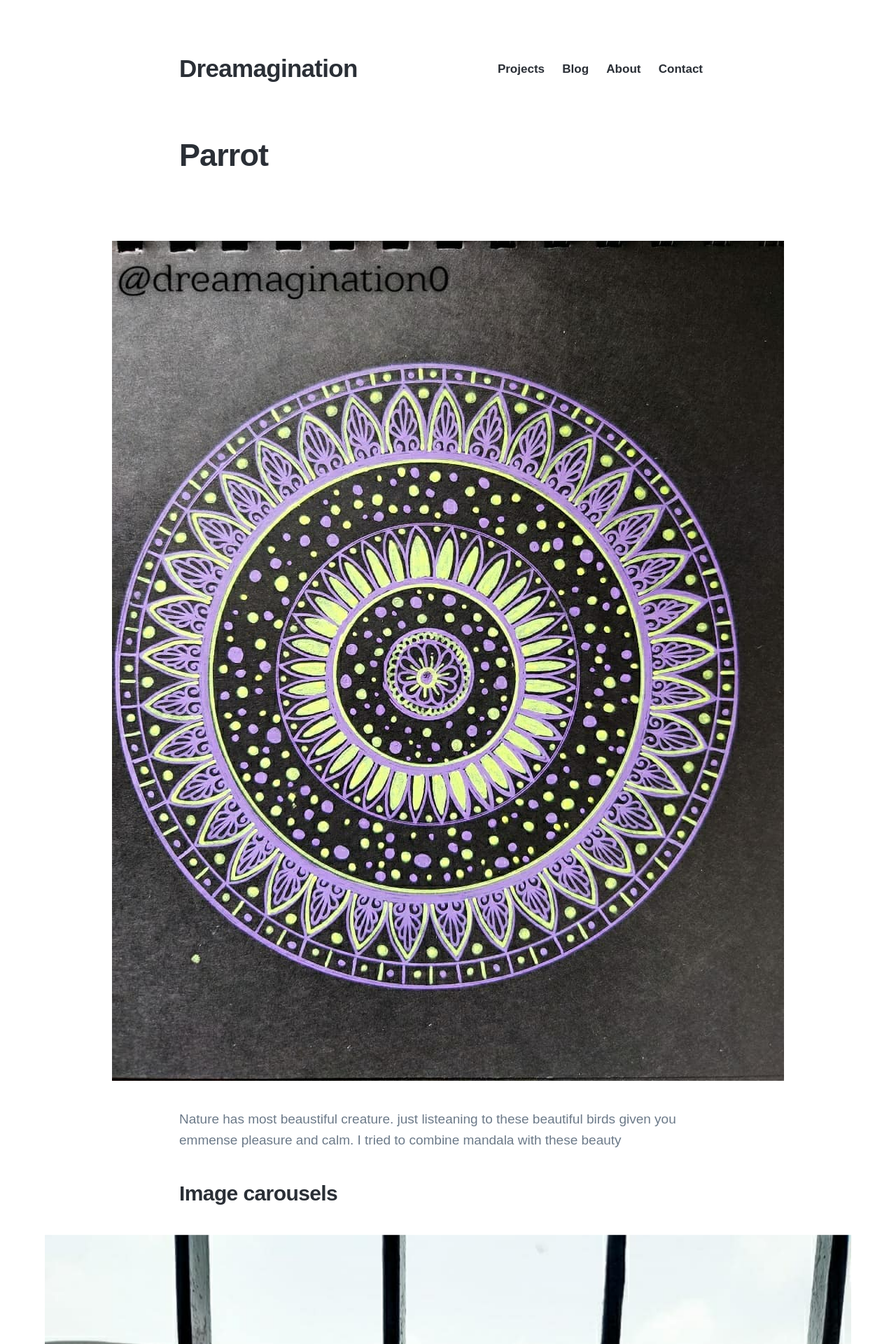
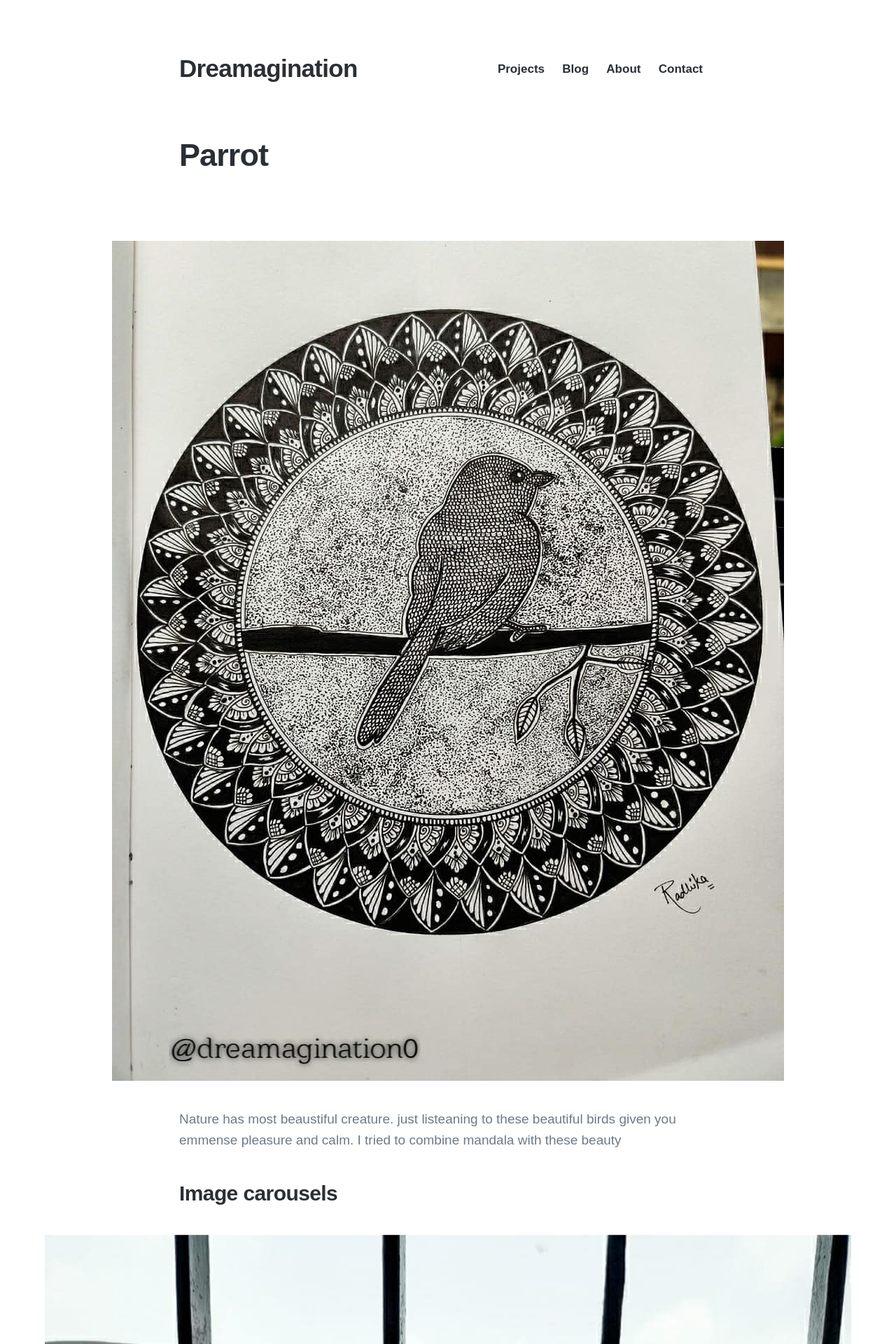
Before and after one commit to rkradhikaa/rkradhikaa.github.io, a Jekyll site: the page built from _projects/2020-07-28-Parrot.md, in a window 1280 px wide. Shown: the top 1920 px of the page at 70% size. Built offline with Jekyll 4.4.1, drawn with Linux system fonts in a browser that asks for light colours; nearby versions of some CDN libraries; some web fonts are replaced.

Commit message:
new posts

```diff
--- a/_projects/2020-07-28-Parrot.md
+++ b/_projects/2020-07-28-Parrot.md
@@ -8,7 +8,7 @@ featured_image: '/images/28Jul/1.jpg'
 ---
 
 <!-- ![](/images/demo/demo-landscape.jpg) -->
-![](/images/29Jul/1.jpg)
+![](/images/28Jul/1.jpg)
 
 
 Nature has most beaustiful creature. just listeaning to these beautiful birds given you emmense pleasure and calm. I tried to combine mandala with these beauty
```
